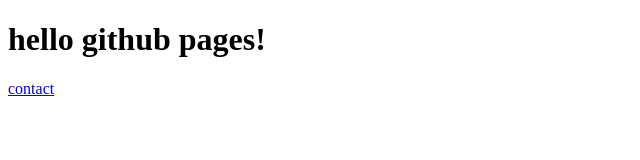
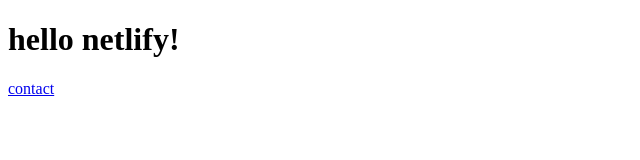
Before and after one commit to potatoJS-PY/test-page, a plain HTML site: page index.html in a window 1280 px wide. Shown: the whole page, without its empty margins (0-640 px from the left). Drawn offline with Linux system fonts and the light colour scheme.

Commit message:
Update index.html

```diff
--- a/index.html
+++ b/index.html
@@ -6,7 +6,7 @@
   <title>Document</title>
 </head>
 <body>
-  <h1>hello github pages!</h1>
+  <h1>hello netlify!</h1>
   <a href="./contact.html">contact</a>
 </body>
 </html>
```
